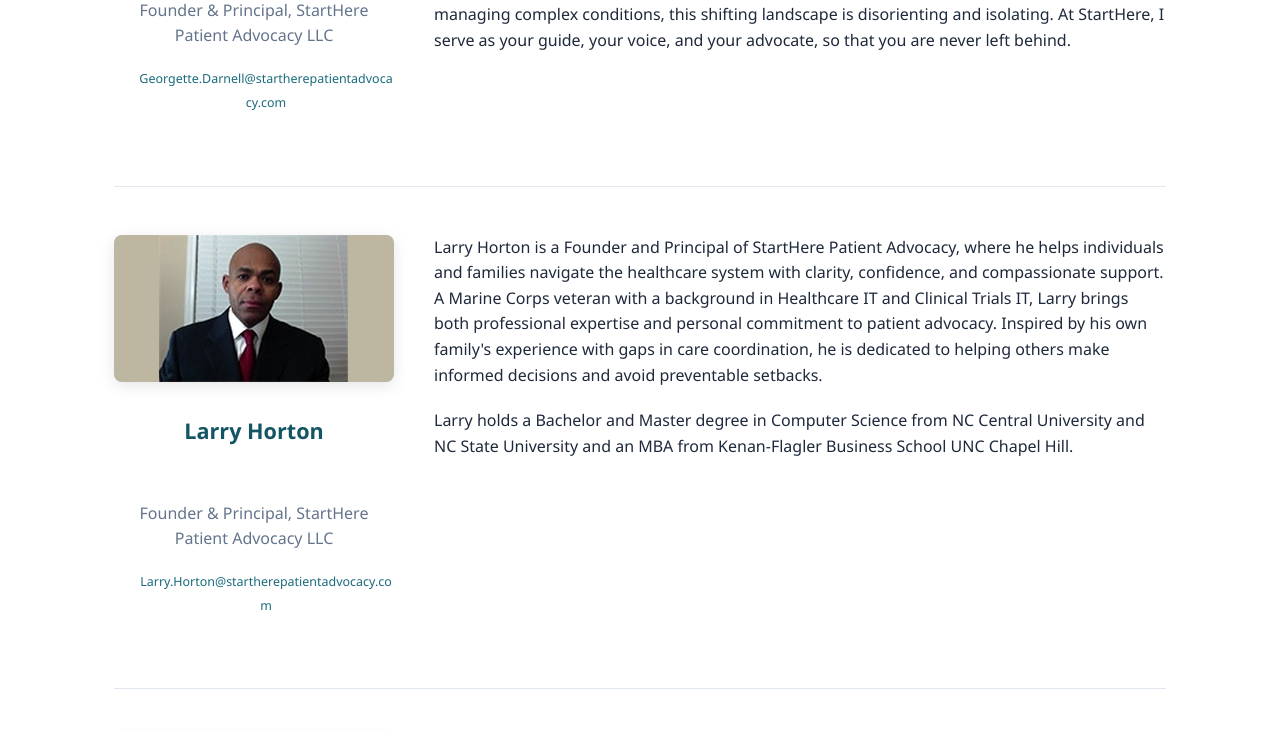
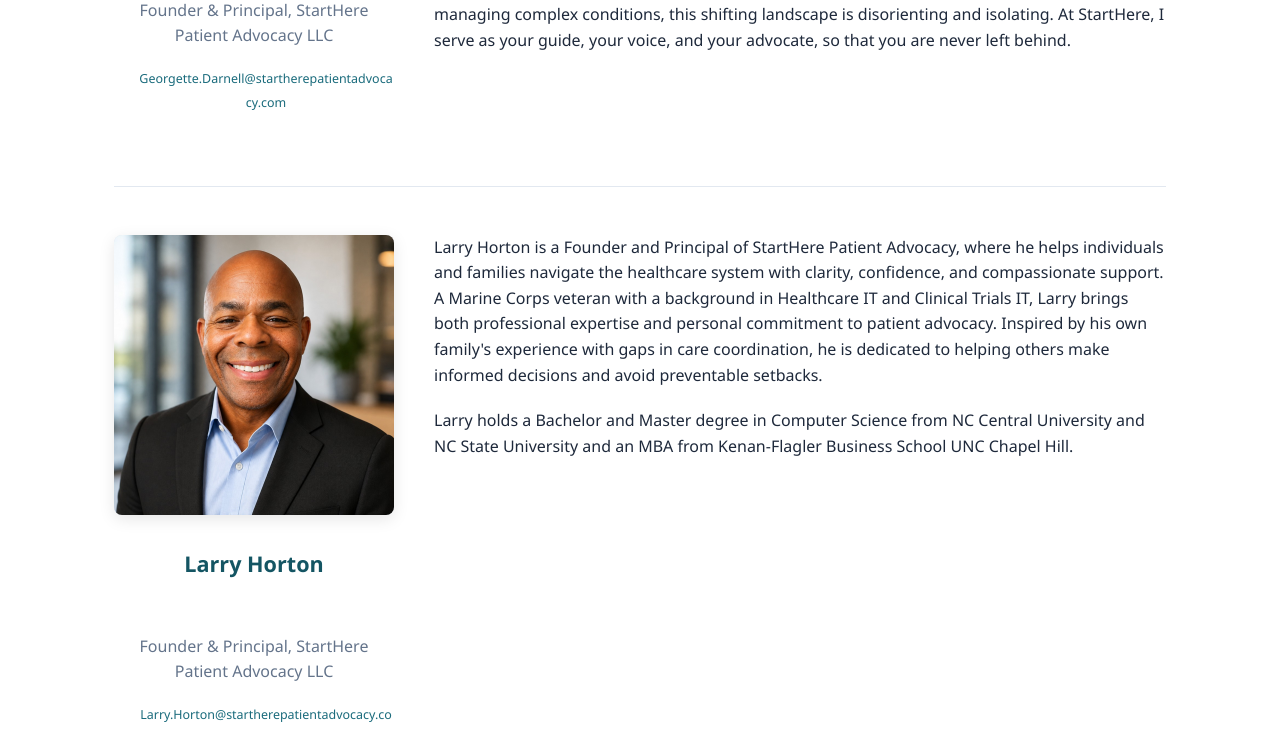
Before and after one commit to lhorton1208/starthere-patient-advocacy, a Flask app: page /about in a window 1280 px wide. Shown: the part 1023-1754 px from the top of the page. Run offline with Flask 3, Linux system fonts and the light colour scheme; parts of the project's set-up code (start-up, migrations or seed data) failed here and were passed over.

Commit message:
Replace Larry Horton photo with updated headshot on About and Contact.
Co-authored-by: Cursor <cursoragent@cursor.com>

```diff
--- a/static/css/style.css
+++ b/static/css/style.css
@@ -674,6 +674,11 @@ a:hover {
   background: var(--color-border);
 }
 
+.advocate-photo-frame-square {
+  height: auto;
+  aspect-ratio: 1;
+}
+
 .advocate-photo {
   width: 100%;
   height: 100%;
--- a/templates/_advocate_profile.html
+++ b/templates/_advocate_profile.html
@@ -1,13 +1,13 @@
 <article class="advocate-profile" id="{{ advocate.slug }}">
   <div class="advocate-profile-media">
     {% if advocate.image and advocate.image|static_image_exists %}
-    <div class="advocate-photo-frame">
+    <div class="advocate-photo-frame{% if advocate.slug == 'larry-horton' %} advocate-photo-frame-square{% endif %}">
       <img
         src="{{ url_for('static', filename='images/' ~ advocate.image) }}"
         alt="Portrait of {{ advocate.name }}"
         class="advocate-photo{% if advocate.slug == 'dawn-criswell' %} advocate-photo-dawn{% endif %}"
         width="280"
-        height="147"
+        height="{% if advocate.slug == 'larry-horton' %}280{% else %}147{% endif %}"
       >
     </div>
     {% else %}
```
Also changed, not shown: static/images/larry-horton.png.
